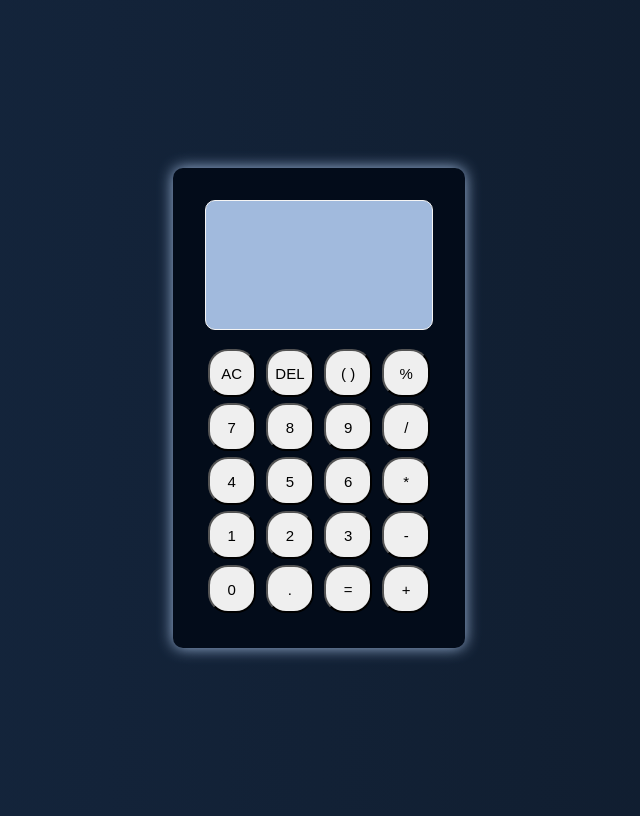
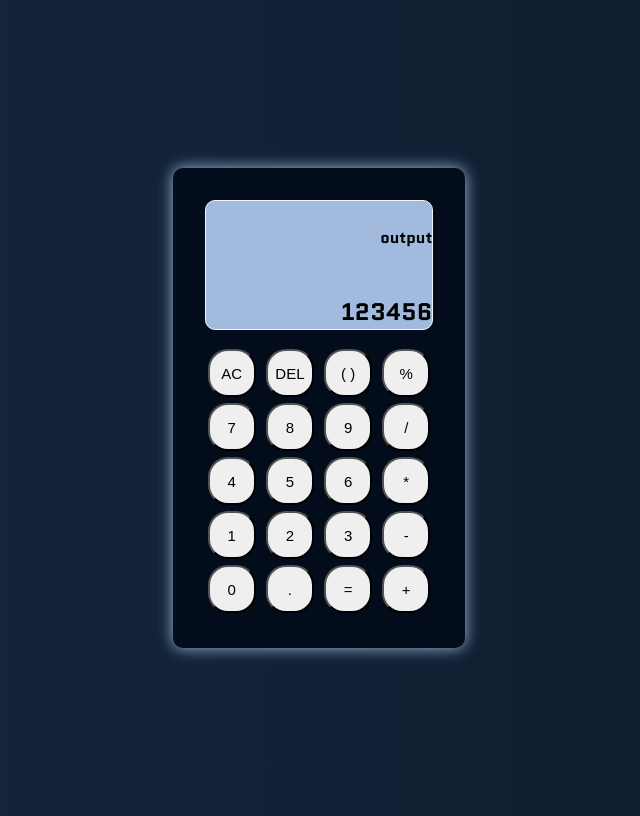
Before and after one commit to elnie-ebasan/Calcu_101, a plain HTML site: page index.html in a window 1280 px wide. Shown: the whole page, without its empty margins (321-961 px from the left). Drawn offline with Linux system fonts and the light colour scheme.

Commit message:
fix the default display

```diff
--- a/index.html
+++ b/index.html
@@ -17,8 +17,8 @@
             <div class="grid">
                 <div class="row">
                     <div class="display">
-                        <div class="input"></div>
-                        <div class="output"></div>
+                        <div class="output">output</div>
+                        <div class="input">123456</div>
                     </div>
                 </div>
                 <div class="row">
@@ -64,5 +64,7 @@
             </div>
         </div>
     </div>
+
+    <script type="text/javascript" src="/script.js"></script>
 </body>
 </html>
--- a/main.css
+++ b/main.css
@@ -14,15 +14,10 @@ body {
 }
 
 .calculator {
-    /*border: 1px solid whitesmoke;
-    */padding: 1rem;
+    padding: 1rem;
     border-radius: 10px;
     background-color: #030c1a;
     box-shadow: 0px 0px 15px 0px #a1badd;
-    -webkit-border-radius: 10px;
-    -moz-border-radius: 10px;
-    -ms-border-radius: 10px;
-    -o-border-radius: 10px;
 }
 
 .grid {
@@ -33,14 +28,23 @@ body {
     width: auto;
     height: 8rem;
     margin-bottom: 1rem;
+    display: flex;
+    align-items: end;
+    justify-content:end;
+    flex-direction: column;
+    row-gap: 2.8rem;
     border: 1px solid whitesmoke;
     background-color: #a1badd;
     border-radius: 10px;
     color: black;
-    -webkit-border-radius: 10px;
-    -moz-border-radius: 10px;
-    -ms-border-radius: 10px;
-    -o-border-radius: 10px;
+}
+
+.input {
+    font-size: 1.5rem;
+}
+
+.output {
+    font-size: 1rem;
 }
 
 .buttons button {
@@ -49,8 +53,4 @@ body {
     margin: 3px;
     font-size: 15px;
     border-radius: 20px;
-    -webkit-border-radius: 20px;
-    -moz-border-radius: 20px;
-    -ms-border-radius: 20px;
-    -o-border-radius: 20px;
 }
```
Also changed, not shown: script.js (added).
